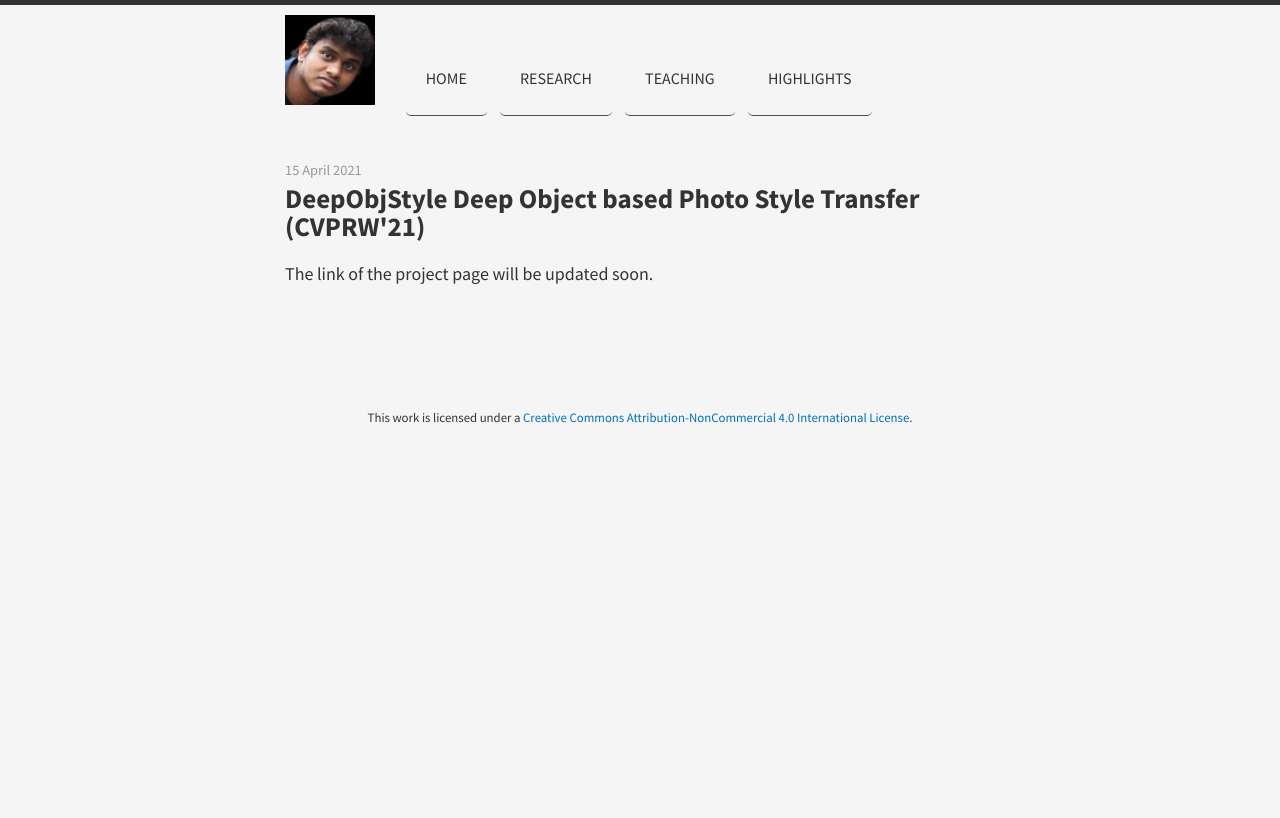
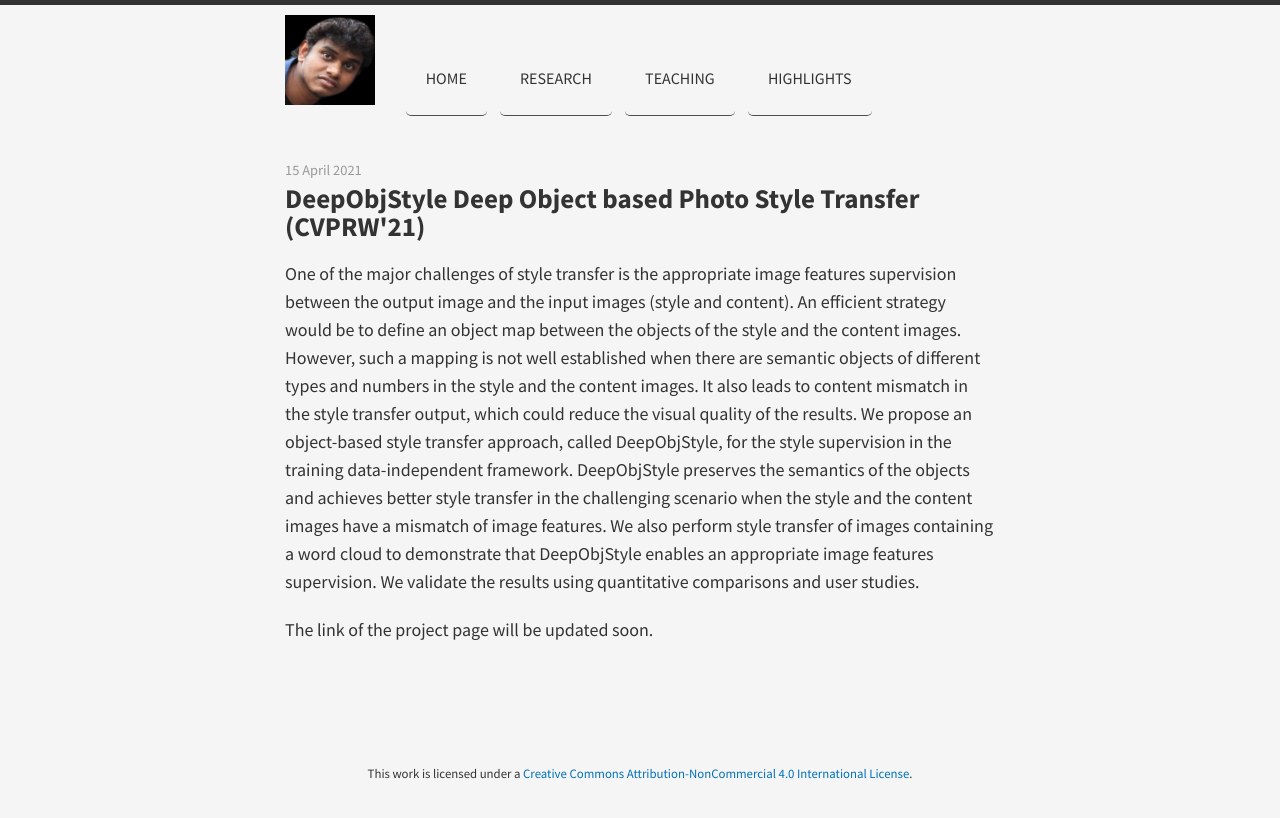
Before and after one commit to indramastan/indradeepmastan, a Jekyll site: the page built from _posts/2021-04-15-DeepObjStyle.md, in a window 1280 px wide. Shown: the top 818 px of the page. Built offline with Jekyll 4.4.1, drawn with Linux system fonts in a browser that asks for light colours; nearby versions of some CDN libraries.

Commit message:
Update 2021-04-15-DeepObjStyle.md

```diff
--- a/_posts/2021-04-15-DeepObjStyle.md
+++ b/_posts/2021-04-15-DeepObjStyle.md
@@ -3,4 +3,6 @@ layout: post
 title: DeepObjStyle Deep Object based Photo Style Transfer (CVPRW'21)
 ---
 
+One of the major challenges of style transfer is the appropriate image features supervision between the output image and the input images (style and content). An efficient strategy would be to define an object map between the objects of the style and the content images. However, such a mapping is not well established when there are semantic objects of different types and numbers in the style and the content images. It also leads to content mismatch in the style transfer output, which could reduce the visual quality of the results. We propose an object-based style transfer approach, called DeepObjStyle, for the style supervision in the training data-independent framework. DeepObjStyle preserves the semantics of the objects and achieves better style transfer in the challenging scenario when the style and the content images have a mismatch of image features. We also perform style transfer of images containing a word cloud to demonstrate that DeepObjStyle enables an appropriate image features supervision. We validate the results using quantitative comparisons and user studies.
+
 The link of the project page will be updated soon.
```
